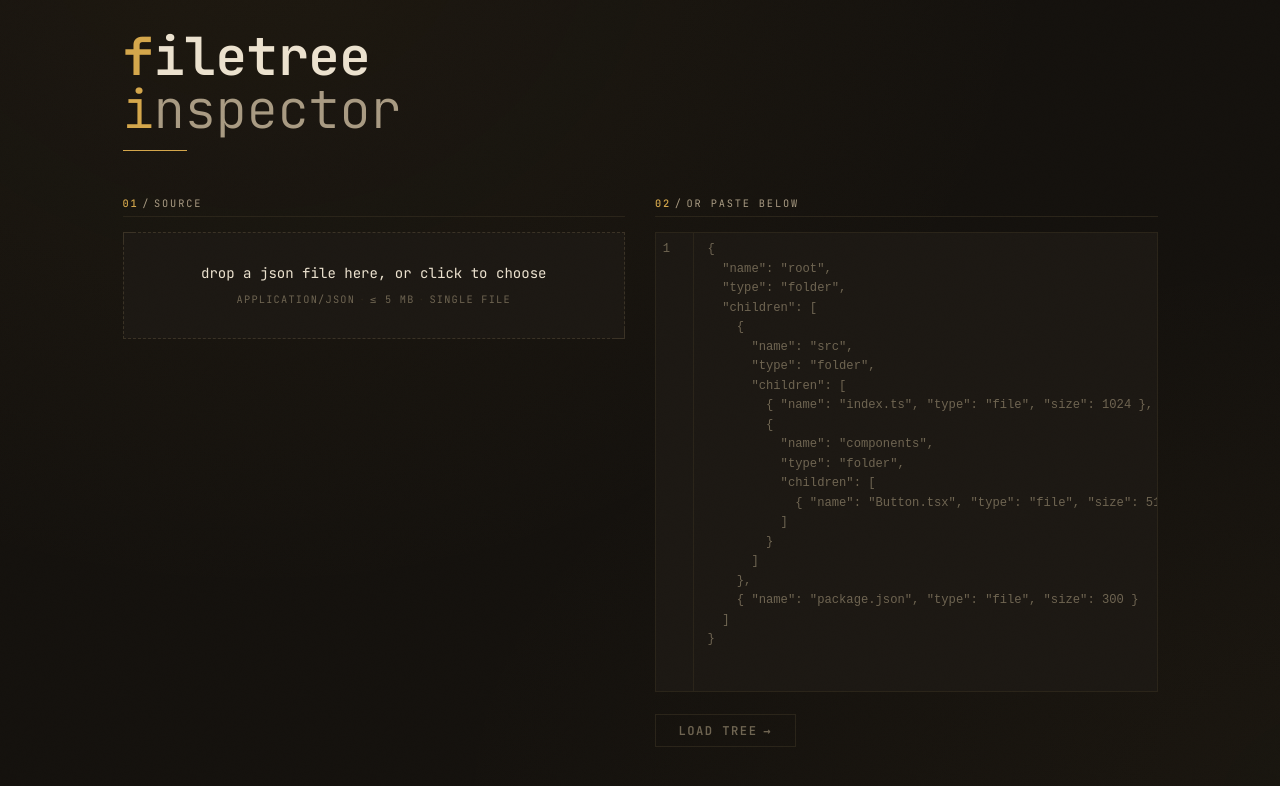
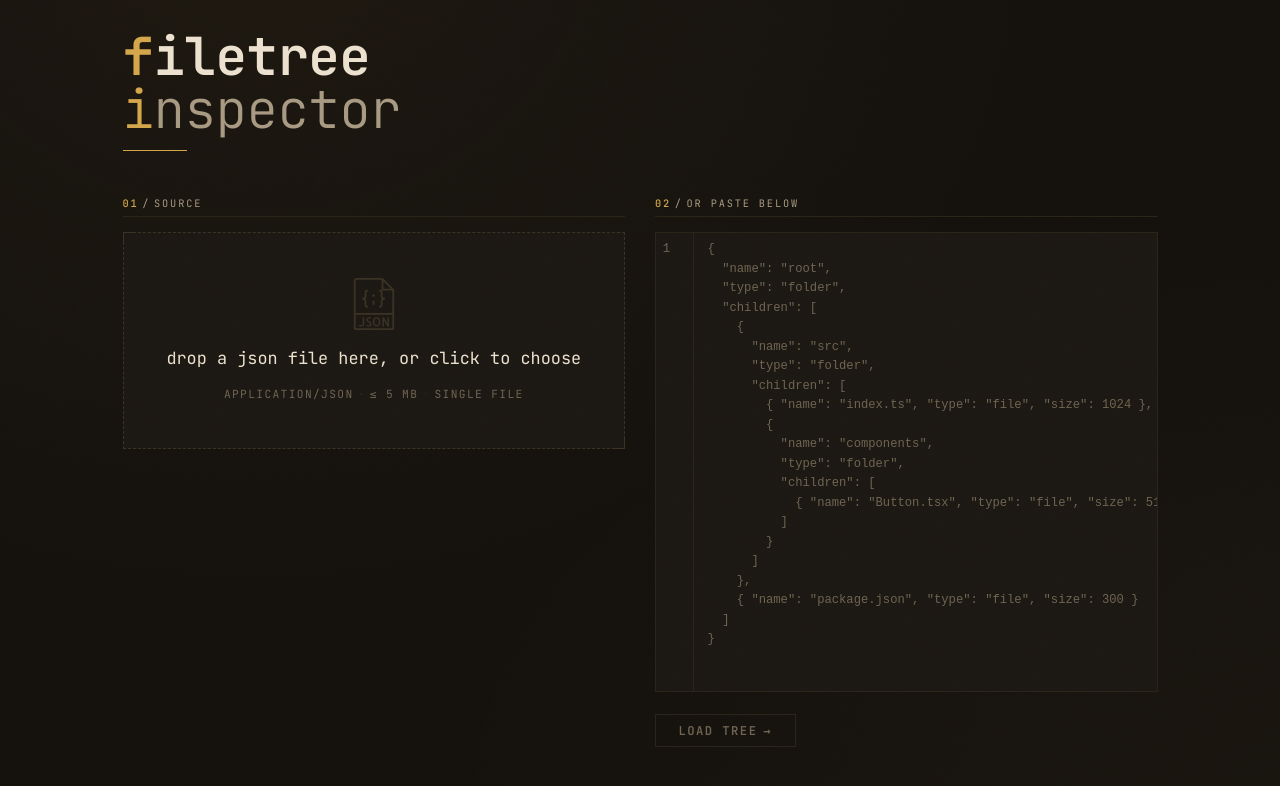
Before and after one commit to cymmGithub/cloudfide-filetree, a React (Vite) app: page / in a window 1280 px wide. Shown: the top 786 px of the page. Built offline with nearby package versions, Linux system fonts and the light colour scheme.

Commit message:
feat(ui): enhance the dropzone styling and slightly reduce the bounce on error box

```diff
--- a/src/components/DropSource.tsx
+++ b/src/components/DropSource.tsx
@@ -1,6 +1,7 @@
 import { useCallback } from 'react';
 import { useDropzone } from 'react-dropzone';
 import { formatBytes } from '../lib/format';
+import { JsonFileIcon } from './JsonFileIcon';
 import styled from 'styled-components';
 
 const MAX_FILE_SIZE = 5 * 1024 * 1024;
@@ -56,6 +57,9 @@ export function DropSource({ loadedFile, hasErrors = false, onFileLoaded }: Prop
 				</>
 			) : (
 				<>
+					<IconBox $active={isDragActive}>
+						<JsonFileIcon size={52} />
+					</IconBox>
 					<DropMain>
 						{isDragActive ? 'release to read' : 'drop a json file here, or click to choose'}
 					</DropMain>
@@ -74,7 +78,7 @@ export function DropSource({ loadedFile, hasErrors = false, onFileLoaded }: Prop
 
 const Dropzone = styled.div<{ $active: boolean; $loaded: boolean; $invalid: boolean }>`
 	position: relative;
-	padding: ${(props) => props.theme.spacing.xl};
+	padding: ${(props) => props.theme.spacing.xxl} ${(props) => props.theme.spacing.xl};
 	background: ${(props) => {
 		if (props.$invalid) return props.theme.colors.errorBg;
 		if (props.$loaded) return props.theme.colors.successBg;
@@ -96,7 +100,7 @@ const Dropzone = styled.div<{ $active: boolean; $loaded: boolean; $invalid: bool
 	display: flex;
 	flex-direction: column;
 	align-items: center;
-	gap: ${(props) => props.theme.spacing.sm};
+	gap: ${(props) => props.theme.spacing.md};
 	text-align: center;
 
 	&::before,
@@ -145,6 +149,13 @@ const Dropzone = styled.div<{ $active: boolean; $loaded: boolean; $invalid: bool
 	}
 `;
 
+const IconBox = styled.div<{ $active: boolean }>`
+	display: flex;
+	color: ${(props) =>
+		props.$active ? props.theme.colors.accent : props.theme.colors.borderStrong};
+	transition: color 0.2s ease;
+`;
+
 const LoadedMark = styled.span<{ $invalid: boolean }>`
 	color: ${(props) => (props.$invalid ? props.theme.colors.error : props.theme.colors.success)};
 	font-weight: 600;
@@ -153,12 +164,12 @@ const LoadedMark = styled.span<{ $invalid: boolean }>`
 
 const DropMain = styled.div`
 	color: ${(props) => props.theme.colors.text};
-	font-size: ${(props) => props.theme.fontSize.md};
+	font-size: ${(props) => props.theme.fontSize.lg};
 `;
 
 const DropMeta = styled.div`
 	color: ${(props) => props.theme.colors.dim};
-	font-size: ${(props) => props.theme.fontSize.micro};
+	font-size: ${(props) => props.theme.fontSize.xs};
 	letter-spacing: ${(props) => props.theme.tracking.wider};
 	text-transform: uppercase;
 	display: inline-flex;
--- a/src/components/JsonEditor.tsx
+++ b/src/components/JsonEditor.tsx
@@ -67,7 +67,7 @@ export const JsonEditor = forwardRef<JsonEditorHandle, Props>(function JsonEdito
 					message: printParseErrorCode(err.error),
 				}));
 			},
-			{ delay: 300 },
+			{ delay: 150 },
 		);
 		return [json(), cmHighlight, jsonLinter, lintGutter()];
 	}, [onErrorsChange]);
--- /dev/null
+++ b/src/components/JsonFileIcon.tsx
@@ -0,0 +1,25 @@
+type Props = {
+	size?: number;
+};
+
+export function JsonFileIcon({ size = 40 }: Props) {
+	return (
+		<svg
+			viewBox="0 0 58 58"
+			width={size}
+			height={size}
+			fill="currentColor"
+			xmlns="http://www.w3.org/2000/svg"
+			aria-hidden="true"
+		>
+			<path d="M50.949,12.187l-1.361-1.361l-9.504-9.505c-0.001-0.001-0.001-0.001-0.002-0.001l-0.77-0.771C38.957,0.195,38.486,0,37.985,0H8.963C7.776,0,6.5,0.916,6.5,2.926V39v16.537V56c0,0.837,0.841,1.652,1.836,1.909c0.051,0.014,0.1,0.033,0.152,0.043C8.644,57.983,8.803,58,8.963,58h40.074c0.16,0,0.319-0.017,0.475-0.048c0.052-0.01,0.101-0.029,0.152-0.043C50.659,57.652,51.5,56.837,51.5,56v-0.463V39V13.978C51.5,13.211,51.407,12.644,50.949,12.187z M39.5,3.565L47.935,12H39.5V3.565z M8.963,56c-0.071,0-0.135-0.025-0.198-0.049C8.61,55.877,8.5,55.721,8.5,55.537V41h41v14.537c0,0.184-0.11,0.34-0.265,0.414C49.172,55.975,49.108,56,49.037,56H8.963z M8.5,39V2.926C8.5,2.709,8.533,2,8.963,2h28.595C37.525,2.126,37.5,2.256,37.5,2.391V13.78c-0.532-0.48-1.229-0.78-2-0.78c-0.553,0-1,0.448-1,1s0.447,1,1,1c0.552,0,1,0.449,1,1v4c0,1.2,0.542,2.266,1.382,3c-0.84,0.734-1.382,1.8-1.382,3v4c0,0.551-0.448,1-1,1c-0.553,0-1,0.448-1,1s0.447,1,1,1c1.654,0,3-1.346,3-3v-4c0-1.103,0.897-2,2-2c0.553,0,1-0.448,1-1s-0.447-1-1-1c-1.103,0-2-0.897-2-2v-4c0-0.771-0.301-1.468-0.78-2h11.389c0.135,0,0.265-0.025,0.391-0.058c0,0.015,0.001,0.021,0.001,0.036V39H8.5z" />
+			<path d="M16.354,51.43c-0.019,0.446-0.171,0.764-0.458,0.95s-0.672,0.28-1.155,0.28c-0.191,0-0.396-0.022-0.615-0.068s-0.429-0.098-0.629-0.157s-0.385-0.123-0.554-0.191s-0.299-0.135-0.39-0.198l-0.697,1.107c0.183,0.137,0.405,0.26,0.67,0.369s0.54,0.207,0.827,0.294s0.565,0.15,0.834,0.191s0.504,0.062,0.704,0.062c0.401,0,0.791-0.039,1.169-0.116c0.378-0.077,0.713-0.214,1.005-0.41s0.524-0.456,0.697-0.779s0.26-0.723,0.26-1.196v-7.848h-1.668V51.43z" />
+			<path d="M25.083,49.064c-0.314-0.228-0.654-0.422-1.019-0.581s-0.702-0.323-1.012-0.492s-0.569-0.364-0.779-0.588s-0.314-0.518-0.314-0.882c0-0.146,0.036-0.299,0.109-0.458s0.173-0.303,0.301-0.431s0.273-0.234,0.438-0.321s0.337-0.139,0.52-0.157c0.328-0.027,0.597-0.032,0.807-0.014s0.378,0.05,0.506,0.096s0.226,0.091,0.294,0.137s0.13,0.082,0.185,0.109c0.009-0.009,0.036-0.055,0.082-0.137s0.101-0.185,0.164-0.308s0.132-0.255,0.205-0.396s0.137-0.271,0.191-0.39c-0.265-0.173-0.61-0.299-1.039-0.376s-0.853-0.116-1.271-0.116c-0.41,0-0.8,0.063-1.169,0.191s-0.692,0.313-0.971,0.554s-0.499,0.535-0.663,0.882S20.4,46.13,20.4,46.576c0,0.492,0.104,0.902,0.314,1.23s0.474,0.613,0.793,0.854s0.661,0.451,1.025,0.629s0.704,0.355,1.019,0.533s0.576,0.376,0.786,0.595s0.314,0.483,0.314,0.793c0,0.511-0.148,0.896-0.444,1.155s-0.723,0.39-1.278,0.39c-0.183,0-0.378-0.019-0.588-0.055s-0.419-0.084-0.629-0.144s-0.412-0.123-0.608-0.191s-0.357-0.139-0.485-0.212l-0.287,1.176c0.155,0.137,0.34,0.253,0.554,0.349s0.439,0.171,0.677,0.226c0.237,0.055,0.472,0.094,0.704,0.116s0.458,0.034,0.677,0.034c0.511,0,0.966-0.077,1.367-0.232s0.738-0.362,1.012-0.622s0.485-0.561,0.636-0.902s0.226-0.695,0.226-1.06c0-0.538-0.104-0.978-0.314-1.319S25.397,49.292,25.083,49.064z" />
+			<path d="M34.872,45.072c-0.378-0.429-0.82-0.754-1.326-0.978s-1.06-0.335-1.661-0.335s-1.155,0.111-1.661,0.335s-0.948,0.549-1.326,0.978s-0.675,0.964-0.889,1.606s-0.321,1.388-0.321,2.235s0.107,1.595,0.321,2.242s0.511,1.185,0.889,1.613s0.82,0.752,1.326,0.971s1.06,0.328,1.661,0.328s1.155-0.109,1.661-0.328s0.948-0.542,1.326-0.971s0.675-0.966,0.889-1.613s0.321-1.395,0.321-2.242s-0.107-1.593-0.321-2.235S35.25,45.501,34.872,45.072z M34.195,50.698c-0.137,0.487-0.326,0.882-0.567,1.183s-0.515,0.518-0.82,0.649s-0.627,0.198-0.964,0.198c-0.328,0-0.641-0.07-0.937-0.212s-0.561-0.364-0.793-0.67s-0.415-0.699-0.547-1.183s-0.203-1.066-0.212-1.75c0.009-0.702,0.082-1.294,0.219-1.777c0.137-0.483,0.326-0.877,0.567-1.183s0.515-0.521,0.82-0.649s0.627-0.191,0.964-0.191c0.328,0,0.641,0.068,0.937,0.205s0.561,0.36,0.793,0.67s0.415,0.704,0.547,1.183s0.203,1.06,0.212,1.743C34.405,49.616,34.332,50.211,34.195,50.698z" />
+			<polygon points="44.012,50.869 40.061,43.924 38.393,43.924 38.393,54 40.061,54 40.061,47.055 44.012,54 45.68,54 45.68,43.924 44.012,43.924" />
+			<path d="M20.5,20v-4c0-0.551,0.448-1,1-1c0.553,0,1-0.448,1-1s-0.447-1-1-1c-1.654,0-3,1.346-3,3v4c0,1.103-0.897,2-2,2c-0.553,0-1,0.448-1,1s0.447,1,1,1c1.103,0,2,0.897,2,2v4c0,1.654,1.346,3,3,3c0.553,0,1-0.448,1-1s-0.447-1-1-1c-0.552,0-1-0.449-1-1v-4c0-1.2-0.542-2.266-1.382-3C19.958,22.266,20.5,21.2,20.5,20z" />
+			<circle cx="28.5" cy="19.5" r="1.5" />
+			<path d="M28.5,25c-0.553,0-1,0.448-1,1v3c0,0.552,0.447,1,1,1s1-0.448,1-1v-3C29.5,25.448,29.053,25,28.5,25z" />
+		</svg>
+	);
+}
--- a/src/pages/HomePage.tsx
+++ b/src/pages/HomePage.tsx
@@ -111,7 +111,7 @@ export function HomePage() {
 							value={inputValue}
 							onChange={(v) => {
 								setInputValue(v);
-								if (loadedFile) setLoadedFile(null);
+								if (v.length === 0 && loadedFile) setLoadedFile(null);
 							}}
 							onErrorsChange={handleErrorsChange}
 							placeholder={EDITOR_PLACEHOLDER}
```
